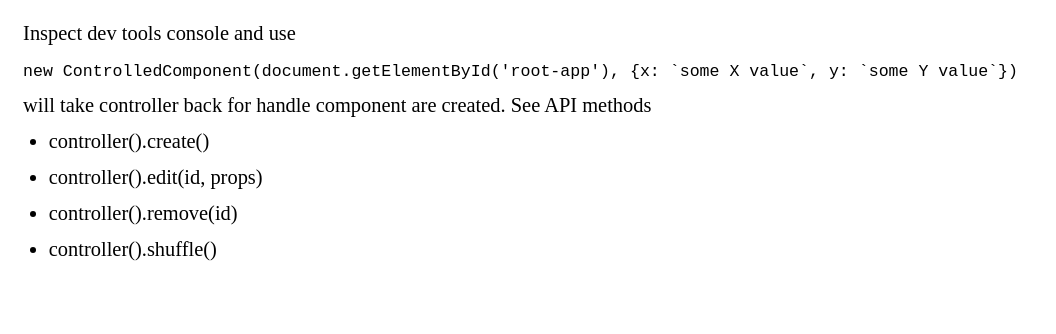
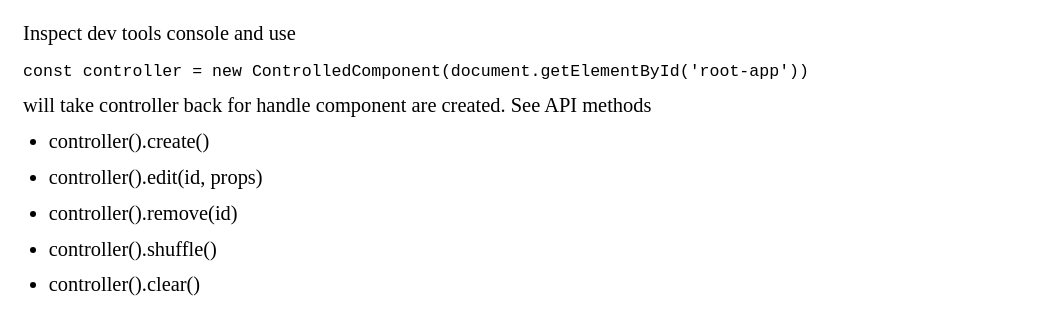
Before and after one commit to olegsherbakov/react-in-native, a React app: page src/index.html in a window 1280 px wide. Shown: the part 76-410 px from the top of the page, without its empty margins (0-1056 px from the left). Built offline with nearby package versions, Linux system fonts and the light colour scheme.

Commit message:
extend description

```diff
--- a/src/index.html
+++ b/src/index.html
@@ -14,7 +14,7 @@
                 Inspect dev tools console and use
             </p>
             <p>
-                <code>new ControlledComponent(document.getElementById('root-app'), {x: `some X value`, y: `some Y value`})</code>
+                <code>const controller = new ControlledComponent(document.getElementById('root-app'))</code>
             </p>
             <p>
                 will take controller back for handle component are created. See API methods
@@ -24,6 +24,7 @@
                 <li>controller().edit(id, props)</li>
                 <li>controller().remove(id)</li>
                 <li>controller().shuffle()</li>
+                <li>controller().clear()</li>
             </ul>
             <div id="root-app" class="app">
             </div>
```
